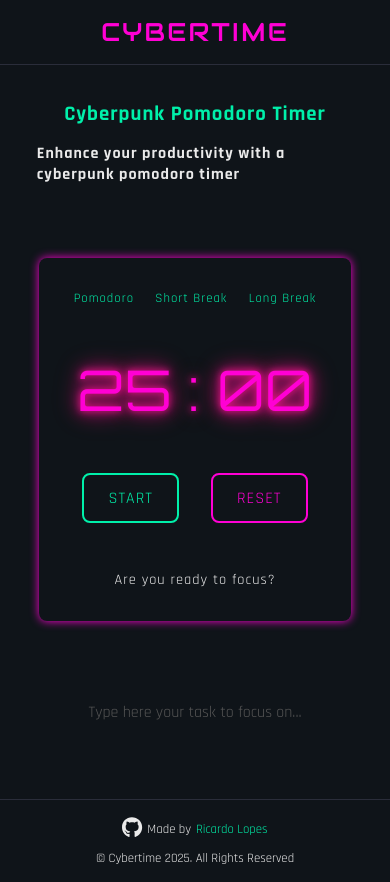
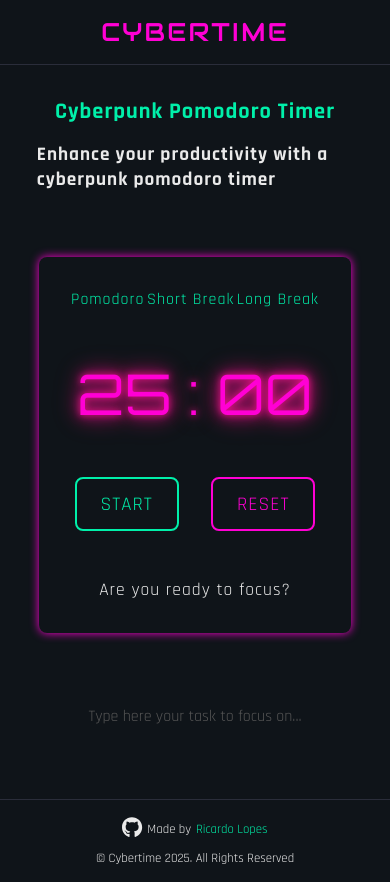
Before and after one commit to RicardoLopesFV/cybertime-app, a React (Vite) app: page / in a window 390 px wide. Built offline with nearby package versions, Linux system fonts and the light colour scheme.

Commit message:
mobile layout fixes

```diff
--- a/src/components/PomodoroTimer/styles.ts
+++ b/src/components/PomodoroTimer/styles.ts
@@ -60,16 +60,13 @@ export const Options = styled.ul`
 
   @media (max-width: ${breakpoints.tablet}) {
     li {
-      font-size: 1rem;
+      font-size: 1.2rem;
     }
   }
 
   @media (max-width: ${breakpoints.mobile}) {
-    justify-content: space-around;
-    gap: 1rem;
-
     li {
-      font-size: 0.8rem;
+      font-size: 1rem;
     }
   }
 
@@ -168,7 +165,7 @@ export const Button = styled.button<ButtonProps>`
   }
 
   @media (max-width: ${breakpoints.mobile}) {
-    font-size: 1rem;
+    font-size: 1.2rem;
     padding: 0.8rem 1.5rem;
     border: 2px solid;
   }
@@ -180,11 +177,11 @@ export const Message = styled.p`
   letter-spacing: 1px;
 
   @media (max-width: ${breakpoints.tablet}){
-    font-size: 1rem;
+    font-size: 1.2rem;
   }
 
   @media (max-width: ${breakpoints.mobile}){
-    font-size: 0.9rem;
+    font-size: 1.1rem;
   }
 
 `
--- a/src/components/Title/styles.ts
+++ b/src/components/Title/styles.ts
@@ -21,7 +21,7 @@ export const Title = styled.h2`
   font-size: 1.6rem;
 
   @media (max-width: ${breakpoints.mobile}) {
-    font-size: 1.3rem;
+    font-size: 1.4rem;
   }
 
   `
@@ -31,7 +31,7 @@ export const SubTitle = styled.h3`
   font-size: 1.4rem;
 
   @media (max-width: ${breakpoints.mobile}) {
-    font-size: 1rem;
+    font-size: 1.2rem;
     padding: 0 2.3rem;
   }
 `
```
